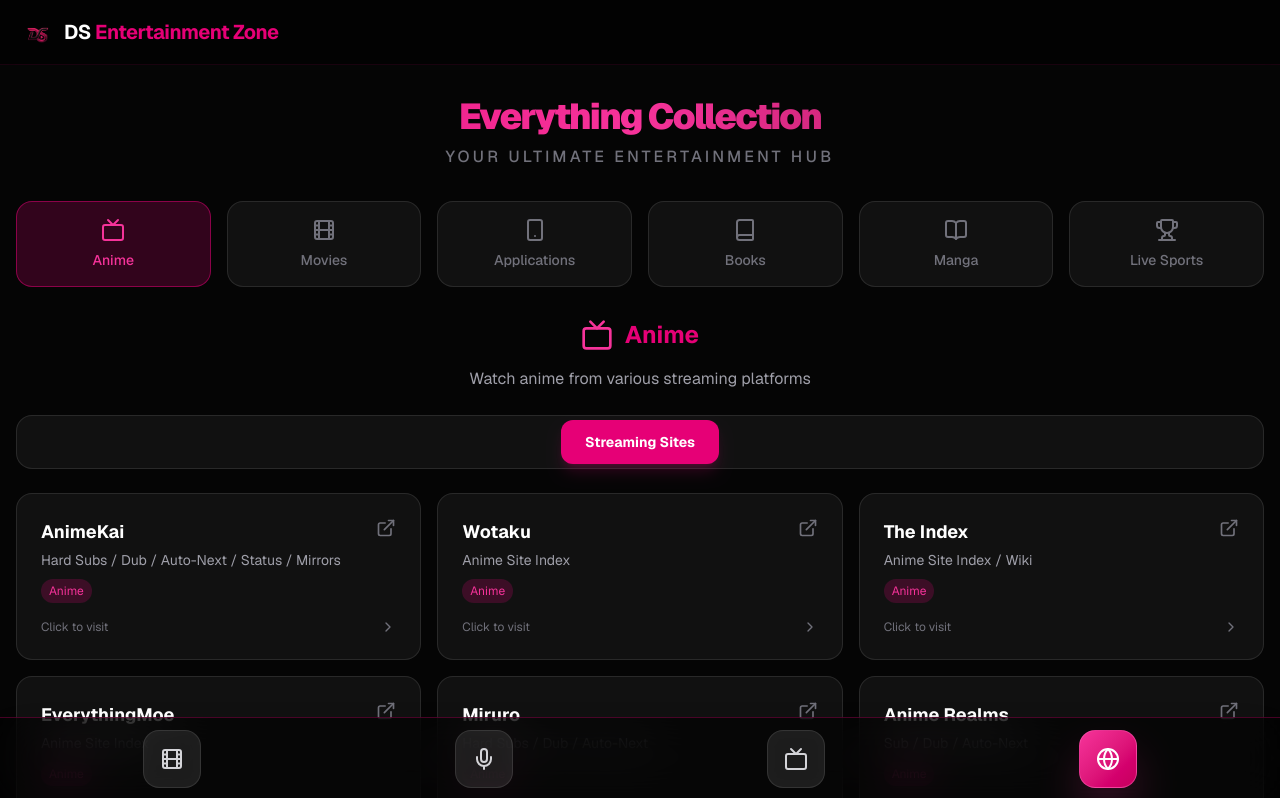
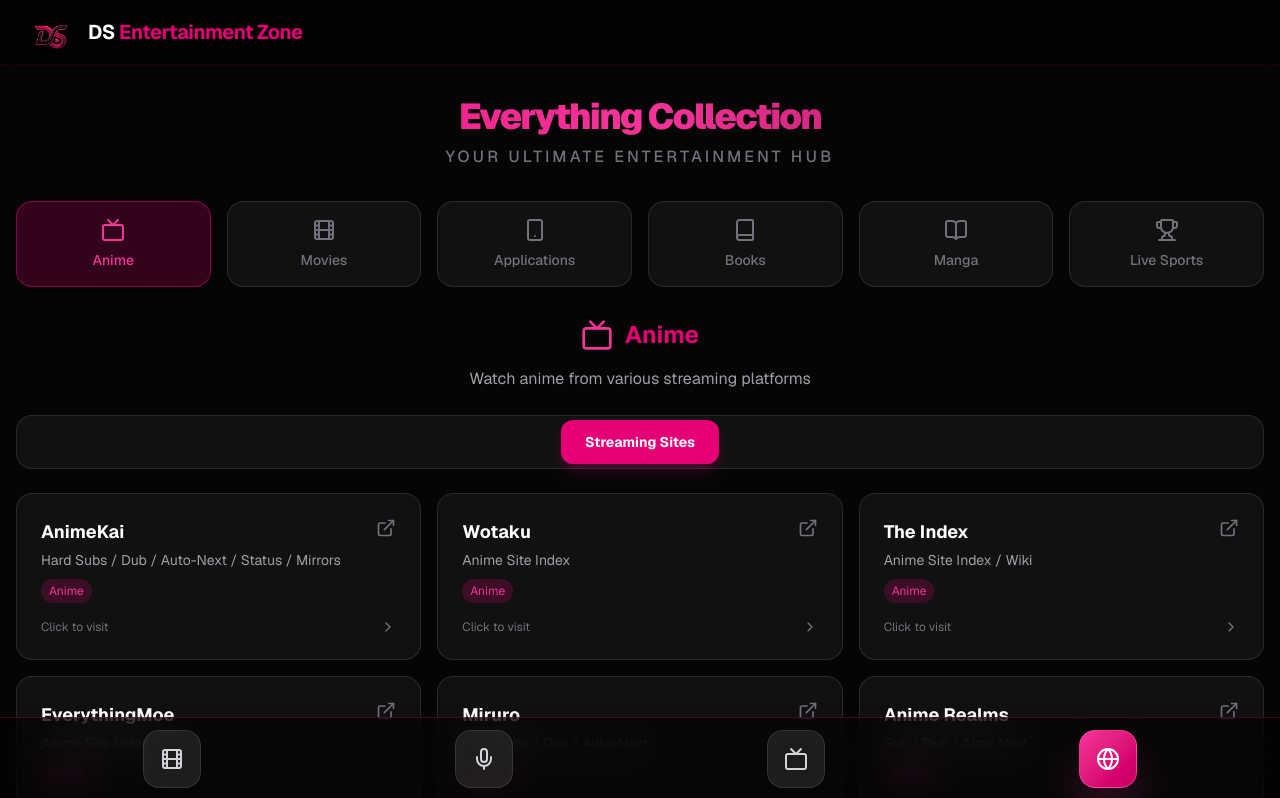
Before and after one commit to Praveendev629/ds-entertainment-zone, a Next.js app: page /everything in a window 1280 px wide. Shown: the top 798 px of the page. Built offline with nearby package versions, Linux system fonts and the light colour scheme.

Commit message:
chnges made

```diff
--- a/app/everything/page.tsx
+++ b/app/everything/page.tsx
@@ -575,7 +575,7 @@
         <div className="max-w-7xl mx-auto px-4 h-16 flex items-center justify-between gap-4">
           <div onClick={() => router.push("/")} className="flex items-center gap-2 cursor-pointer shrink-0">
             <img src="/ds-logo.png"
-              alt="DS Entertainment Zone Logo" className="w-10 h-10 object-contain" />
+              alt="DS Entertainment Zone Logo" className="w-16 h-16 object-contain drop-shadow-lg" />
             <span className="text-xl font-bold tracking-tight hidden sm:inline">
               DS <span className="text-pink-600">Entertainment Zone</span>
             </span>
```
